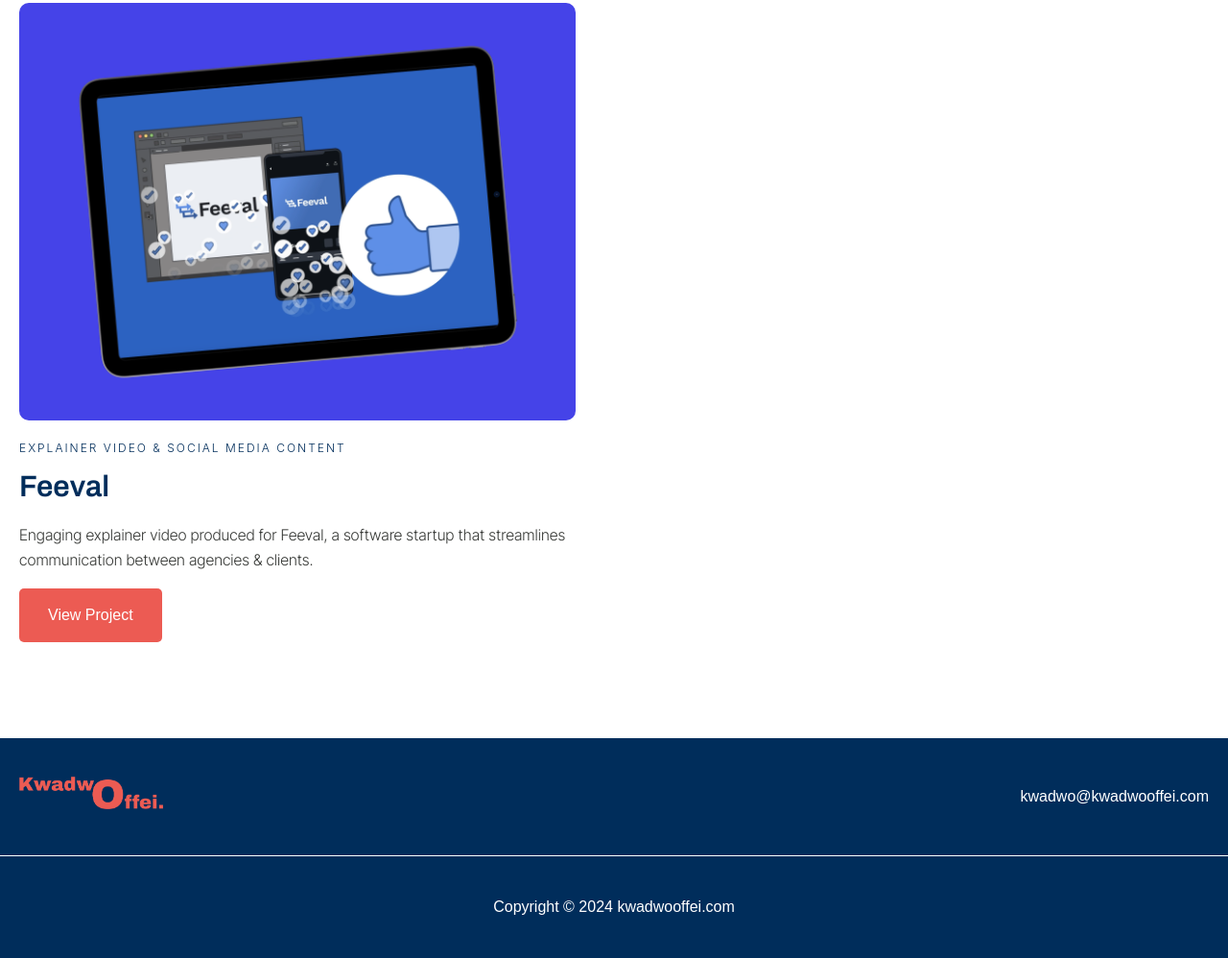
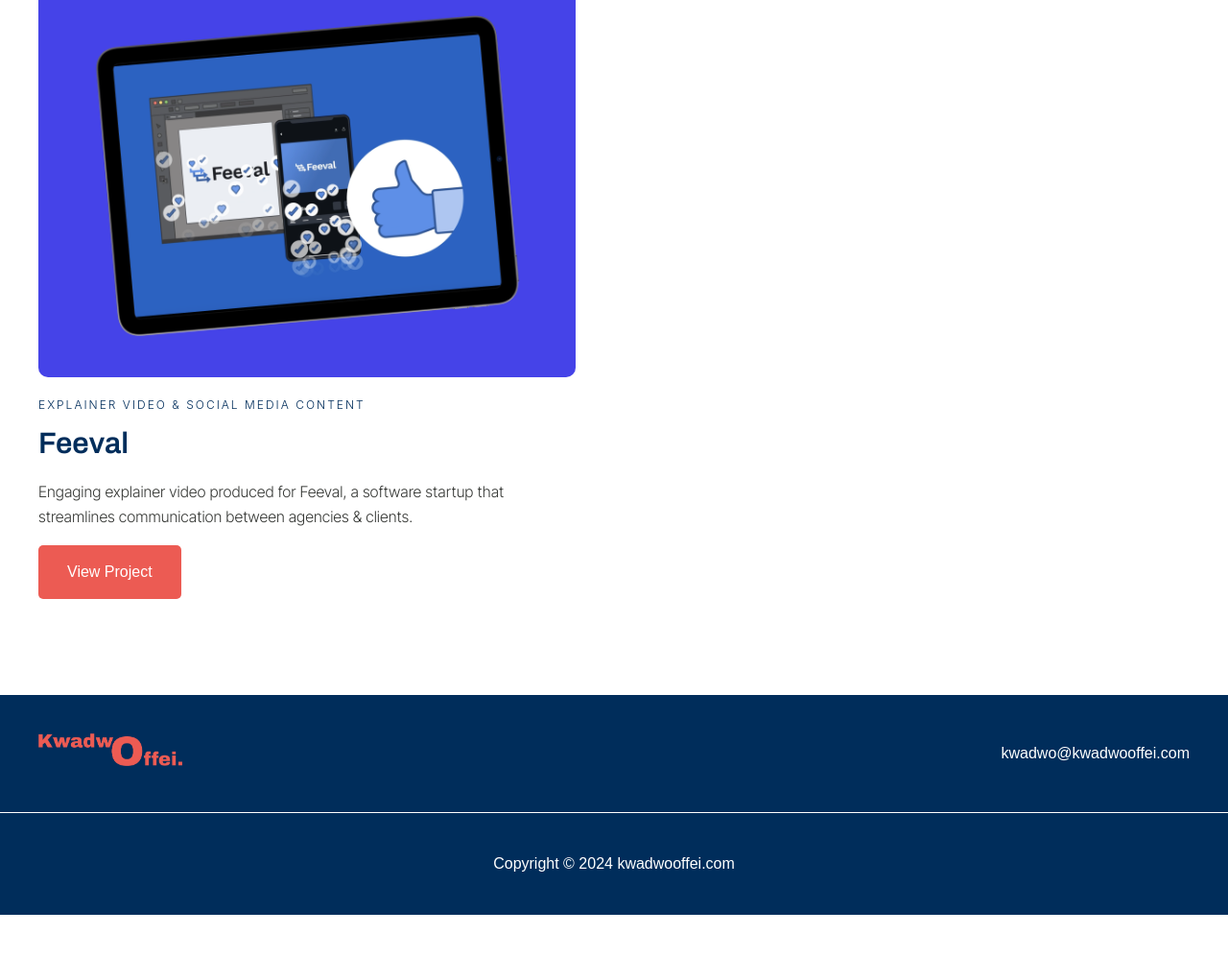
Before and after one commit to kwadi1/ko-portfolio, a plain HTML site: page index.html in a window 1280 px wide. Shown: the part 4035-5033 px from the top of the page at 96% size. After the commit the page ends 4988 px from the top, so only its background shows below. Drawn offline with Linux system fonts and the light colour scheme.

Commit message:
content width 1200

```diff
--- a/styles.css
+++ b/styles.css
@@ -62,7 +62,7 @@ p {
 }
 
 .container {
-    max-width: 1240px;
+    max-width: 1200px;
     margin: 0 auto;
     padding: 0 20px;
 }
@@ -249,7 +249,7 @@ nav {
     display: flex;
     justify-content: space-between;
     align-items: center;
-    max-width: 1240px;
+    max-width: 1200px;
     margin: 0 auto;
     padding: 40px 20px;
 }
```
